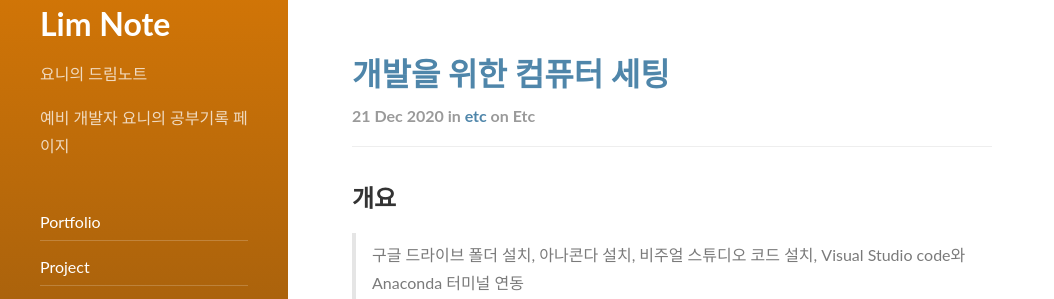
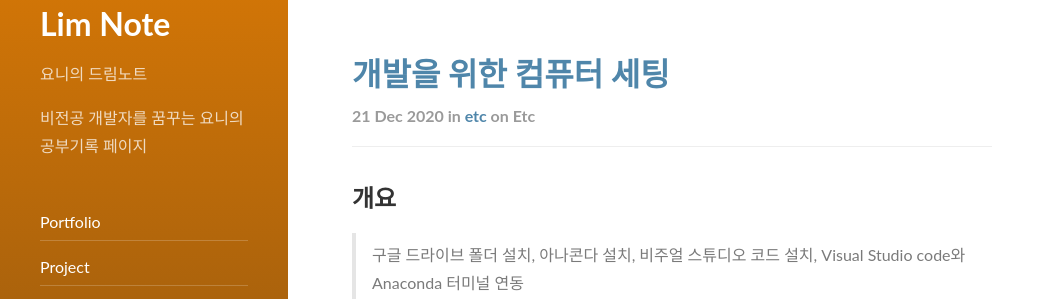
Before and after one commit to imooyoni/imooyoni.github.io, a Jekyll site: the page built from index.html, in a window 1280 px wide. Shown: the part 375-674 px from the top of the page, without its empty margins (0-1054 px from the left). Built offline with Jekyll 4.4.1, drawn with Linux system fonts in a browser that asks for light colours; nearby versions of some CDN libraries; the list of posts is cut into pages by our own code.

Commit message:
edit sidebar

```diff
--- a/_config.yml
+++ b/_config.yml
@@ -18,7 +18,8 @@ tagline:             "요니의 드림노트"
 # A short description of the page, used in the sidebar and as fallback for the meta description tag.
 # Markdown enabled, but don't use more than one paragraph (enforced by `>`)
 description:         >
-  예비 개발자 요니의 공부기록 페이지
+  비전공 개발자를 꿈꾸는
+  요니의 공부기록 페이지
 
 # This should be the same author as first entry in `_data/authors.yml`
 author:
```
